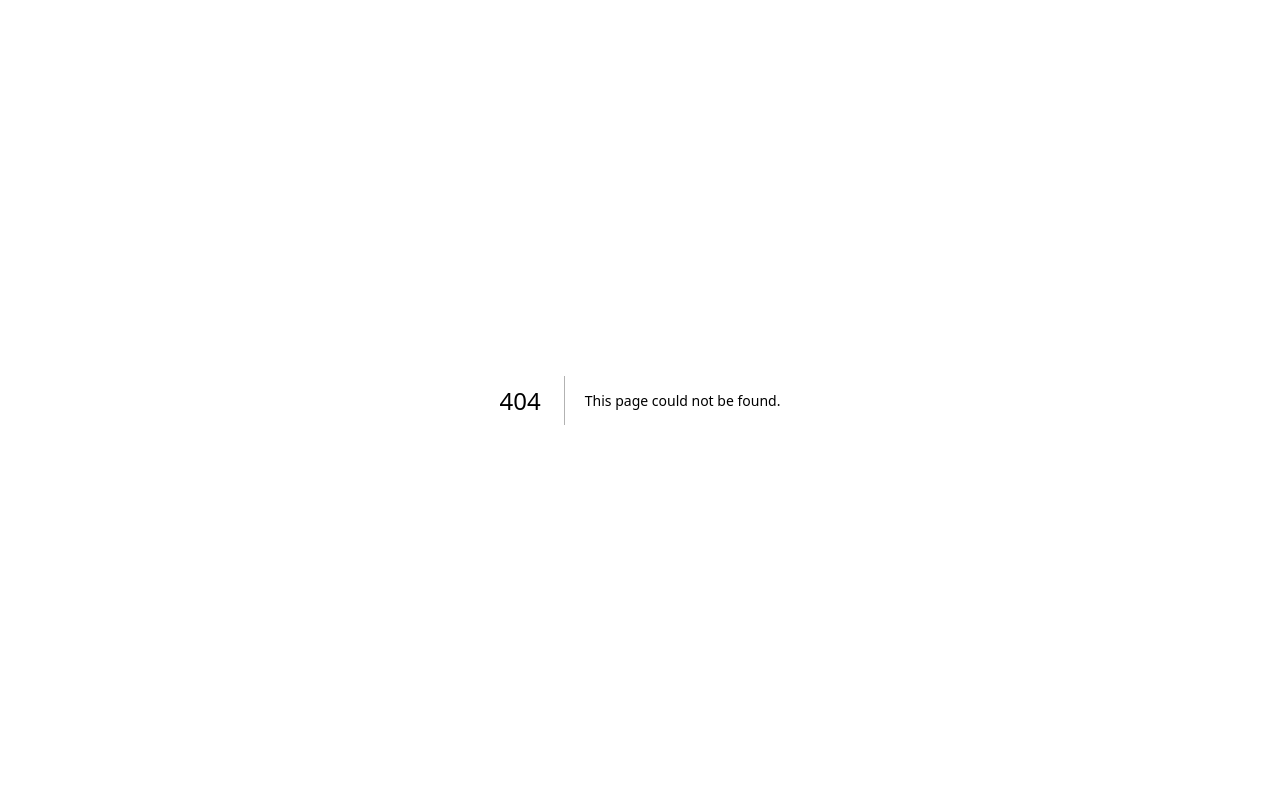
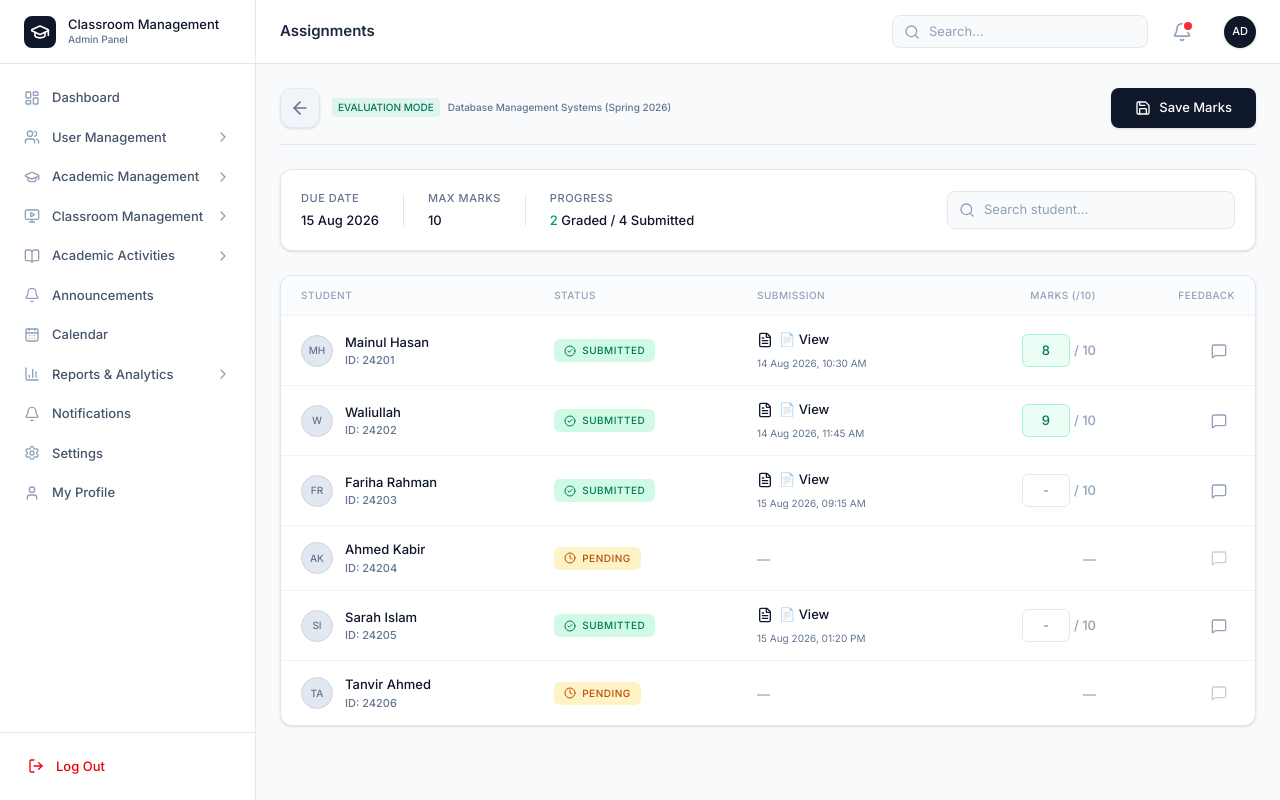
Before and after one commit to ShapnOo/classroom_management_project_final, a Next.js app: page /dashboard/admin/academic/assignments/1/evaluate/1 in a window 1280 px wide. Before the commit this address had no page. Built offline with nearby package versions, Linux system fonts and the light colour scheme.

Commit message:
feat: add evaluation pages for assignments and tests in the admin dashboard

```diff
--- /dev/null
+++ b/src/app/dashboard/admin/academic/assignments/[courseId]/evaluate/[assignmentId]/page.tsx
@@ -0,0 +1,5 @@
+import TeacherAssignmentEvaluate from "@/components/dashboard/teacher/TeacherAssignmentEvaluate";
+export default async function AssignmentEvaluatePage({ params }: { params: Promise<{ assignmentId: string; courseId: string }> }) {
+  const resolvedParams = await params;
+  return <TeacherAssignmentEvaluate assignmentId={resolvedParams.assignmentId} courseId={resolvedParams.courseId} />;
+}
--- /dev/null
+++ b/src/app/dashboard/admin/academic/tests/[courseId]/evaluate/[testId]/page.tsx
@@ -0,0 +1,5 @@
+import TeacherTestEvaluate from "@/components/dashboard/teacher/TeacherTestEvaluate";
+export default async function TestEvaluatePage({ params }: { params: Promise<{ testId: string; courseId: string }> }) {
+  const resolvedParams = await params;
+  return <TeacherTestEvaluate testId={resolvedParams.testId} courseId={resolvedParams.courseId} />;
+}
```
